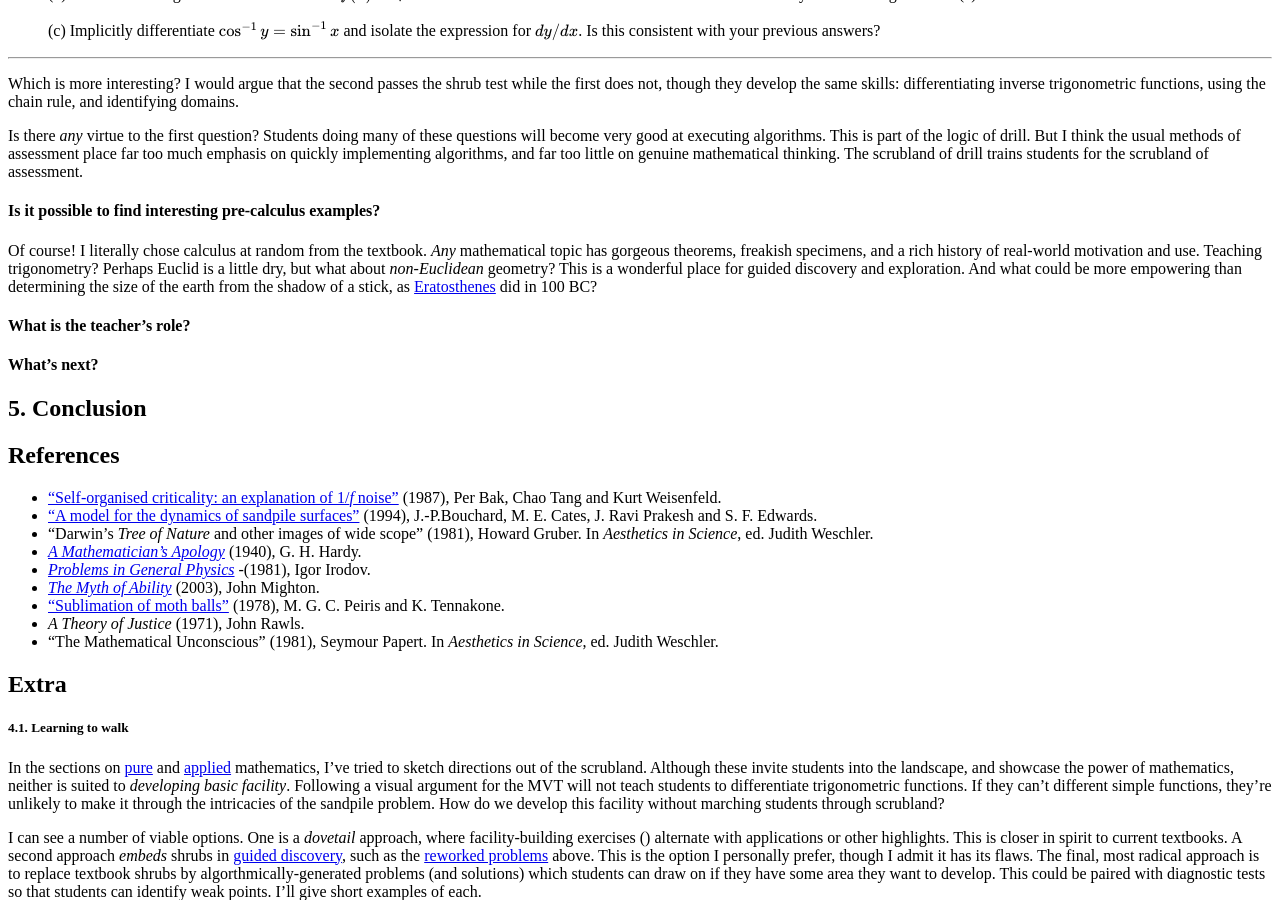
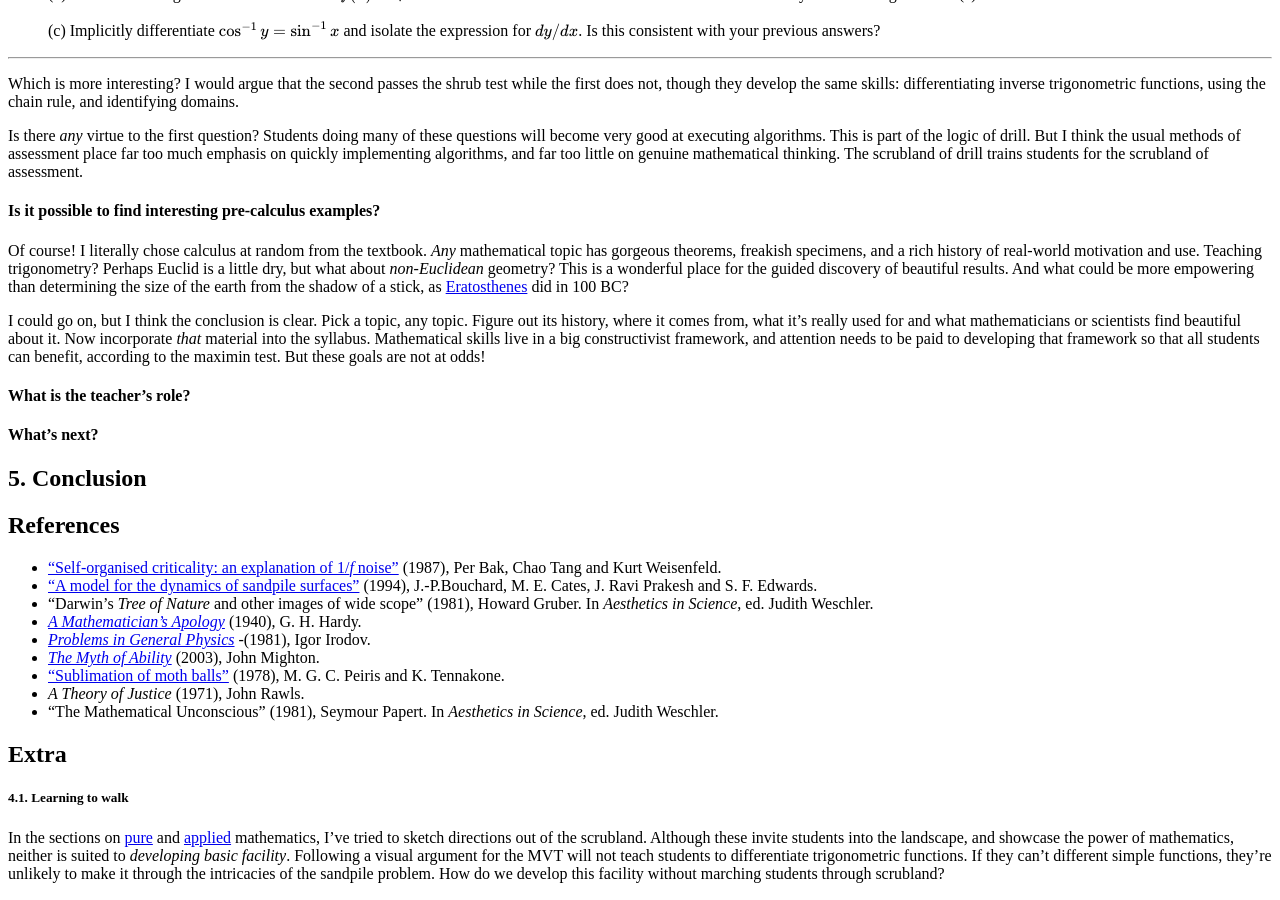
Before and after one commit to hapax/hapax.github.io, a Jekyll site: the page built from assets/teaching.md, in a window 1280 px wide and 900 px high, scrolled down 25227 px. Built offline with Jekyll 4.4.1, drawn with Linux system fonts in a browser that asks for light colours; our own code applies the rules of GitHub Pages for plain Markdown files; formulas are drawn with MathJax 3; a script that is not in the unit is left out; some of the changed text lies outside the part shown.

Commit message:
Update teaching.md

```diff
--- a/assets/teaching.md
+++ b/assets/teaching.md
@@ -1403,11 +1403,21 @@ I literally chose calculus at random from the textbook.
 and a rich history of real-world motivation and use.
 Teaching trigonometry?
 Perhaps Euclid is a little dry, but what about *non-Euclidean* geometry?
-This is a wonderful place for guided discovery and exploration.
+This is a wonderful place for the guided discovery of beautiful results.
 And what could be more empowering than determining the size of the
 earth from the shadow of a stick, as
 [Eratosthenes](https://en.wikipedia.org/wiki/Eratosthenes#Measurement_of_the_Earth's_circumference)
 did in 100 BC?
+
+I could go on, but I think the conclusion is clear.
+Pick a topic, any topic.
+Figure out its history, where it comes from, what it's really used for
+and what mathematicians or scientists find beautiful about it.
+Now incorporate *that* material into the syllabus.
+Mathematical skills live in a big constructivist framework, and
+attention needs to be paid to developing that framework so that all
+students can benefit, according to the maximin test.
+But these goals are not at odds!
 
 #### What is the teacher's role?
 
```
Also changed, not shown: other parts of assets/teaching.md (+1 -1 lines).
